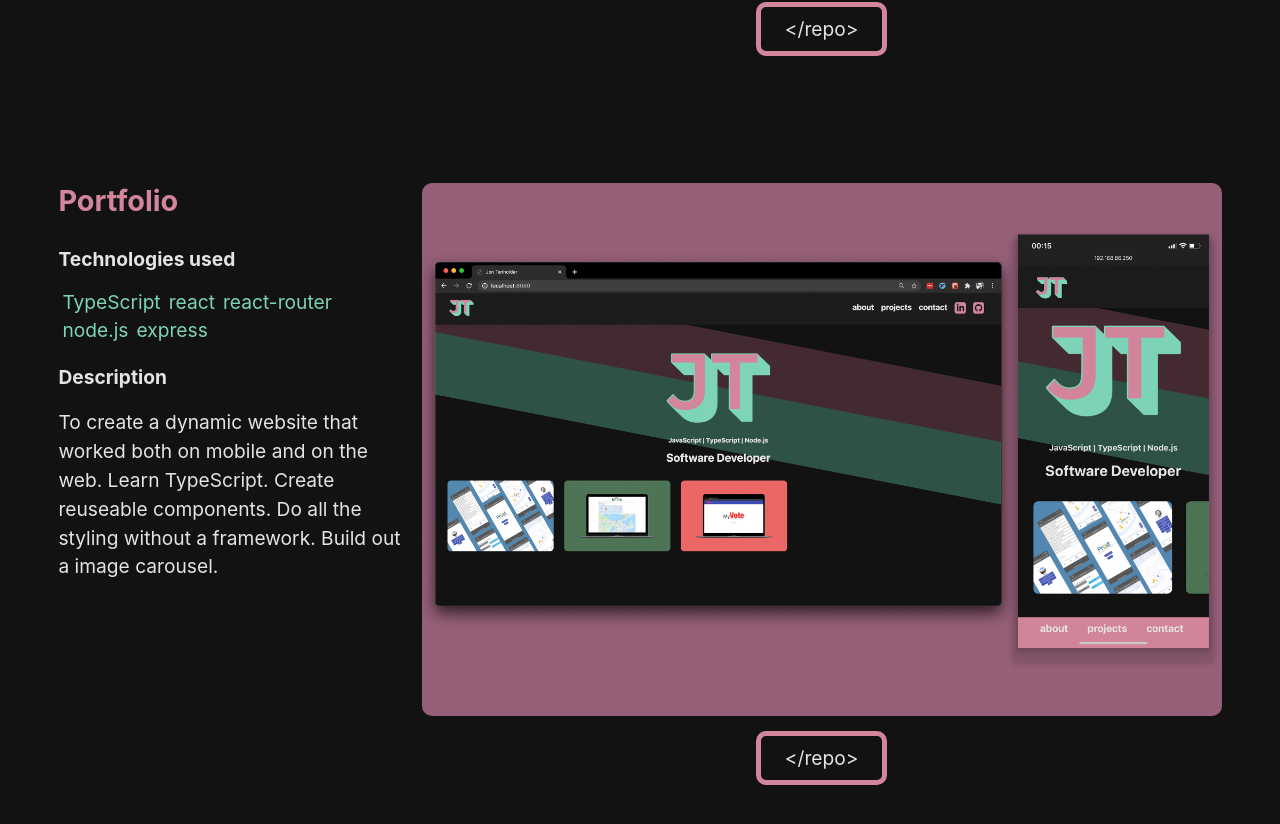
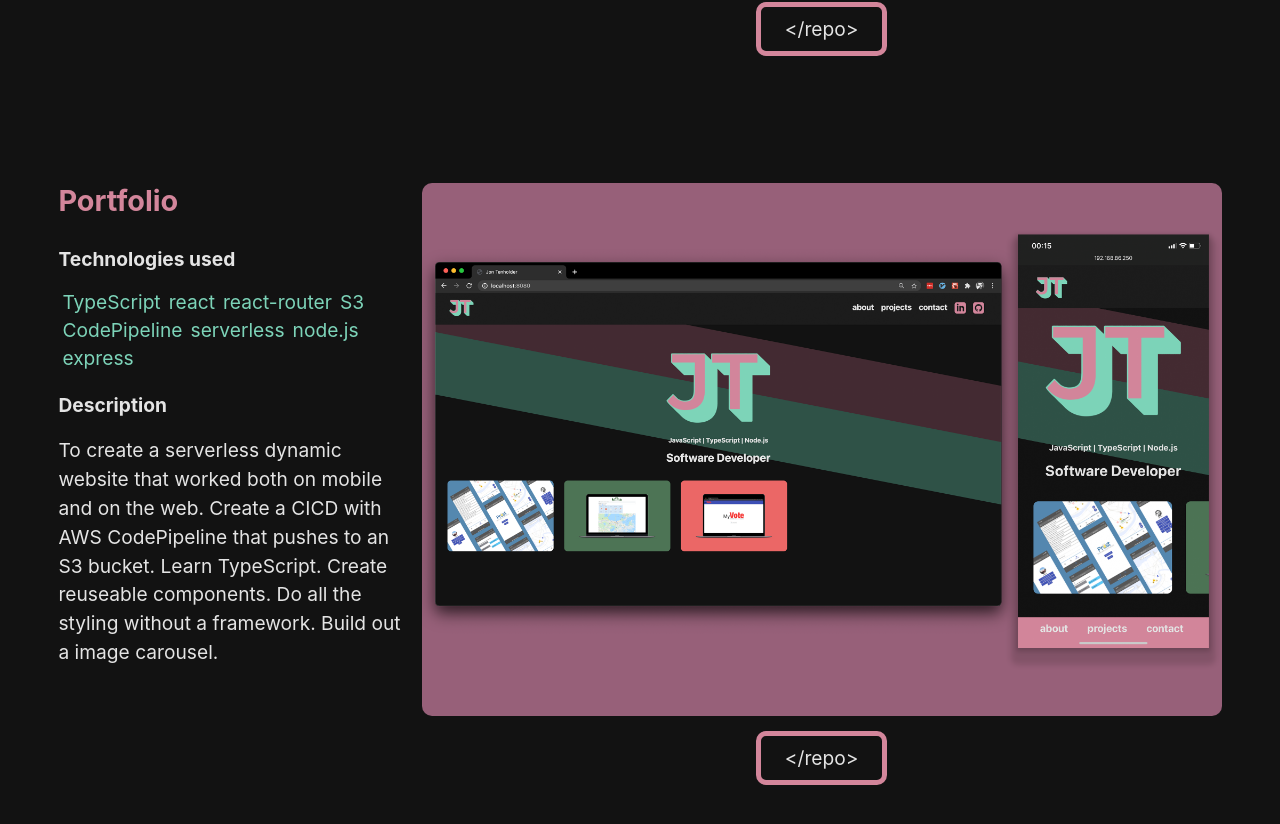
Before and after one commit to tenhold/portfolio, a React app: page /projects in a window 1280 px wide. Shown: the part 2171-2995 px from the top of the page. Built offline with nearby package versions, Linux system fonts and the light colour scheme.

Commit message:
(add) description to myVote and technologies to portfolio

```diff
--- a/data/projectData.ts
+++ b/data/projectData.ts
@@ -45,7 +45,7 @@ export const projects: projectsOS[] = [
       'Google Translate',
       'Webpack',
     ],
-    repo: 'https://github.com/tenhold/Prost',
+    repo: 'https://github.com/CodingUnderTheInfluence/Prost',
   },
   {
     name: 'Trailr',
@@ -62,11 +62,12 @@ export const projects: projectsOS[] = [
       'goolge maps API',
       'Babel',
     ],
-    repo: 'https://github.com/tenhold/trailr',
+    repo: 'https://github.com/hanging-chads/trailr',
   },
   {
     name: 'MyVote',
-    description: '',
+    description:
+      "Created during one of America's most important election cycles, MyVote aims to make gathering information on voting as easy and simple as possible. MyVote employs a public voter information query API to collect and display information on the election and voting process.",
     images: [myVoteMocMac],
     technologies: [
       'react',
@@ -76,19 +77,28 @@ export const projects: projectsOS[] = [
       'MongoDB',
       'Bootstrap',
     ],
-    repo: 'https://github.com/tenhold/myvote',
+    repo: 'https://github.com/hanging-chads/myvote',
   },
   {
     name: 'Portfolio',
     description:
-      'To create a dynamic website that worked both on mobile and on the web. Learn TypeScript. Create reuseable components. Do all the styling without a framework. Build out a image carousel. ',
+      'To create a serverless dynamic website that worked both on mobile and on the web. Create a CICD with AWS CodePipeline that pushes to an S3 bucket. Learn TypeScript. Create reuseable components. Do all the styling without a framework. Build out a image carousel. ',
     images: [
       portfolioHome,
       portfolioAbout,
       portfolioProjects,
       portfolioContact,
     ],
-    technologies: ['TypeScript', 'react', 'react-router', 'node.js', 'express'],
+    technologies: [
+      'TypeScript',
+      'react',
+      'react-router',
+      'S3',
+      'CodePipeline',
+      'serverless',
+      'node.js',
+      'express',
+    ],
     repo: 'https://github.com/tenhold/portfolio',
   },
 ];
```
